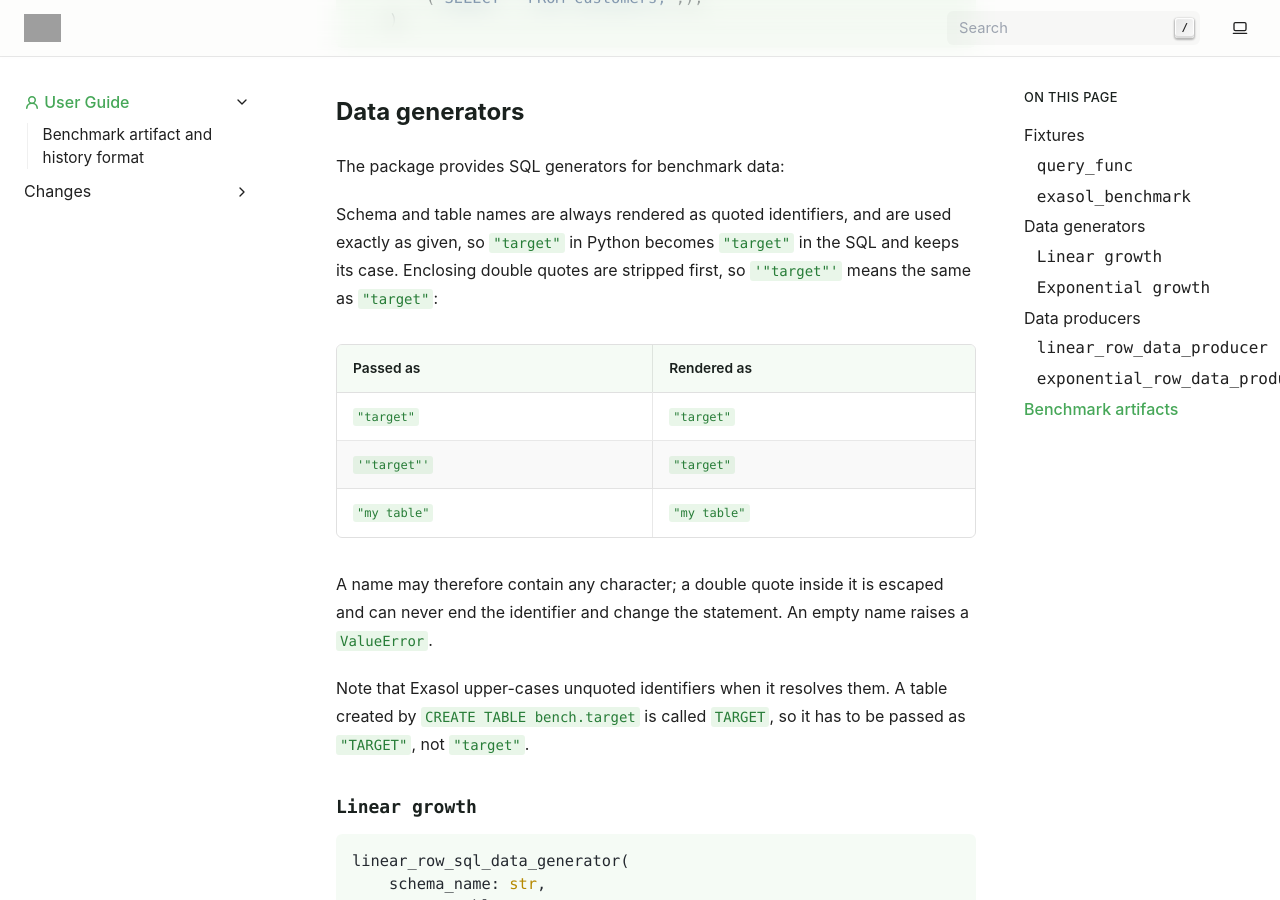
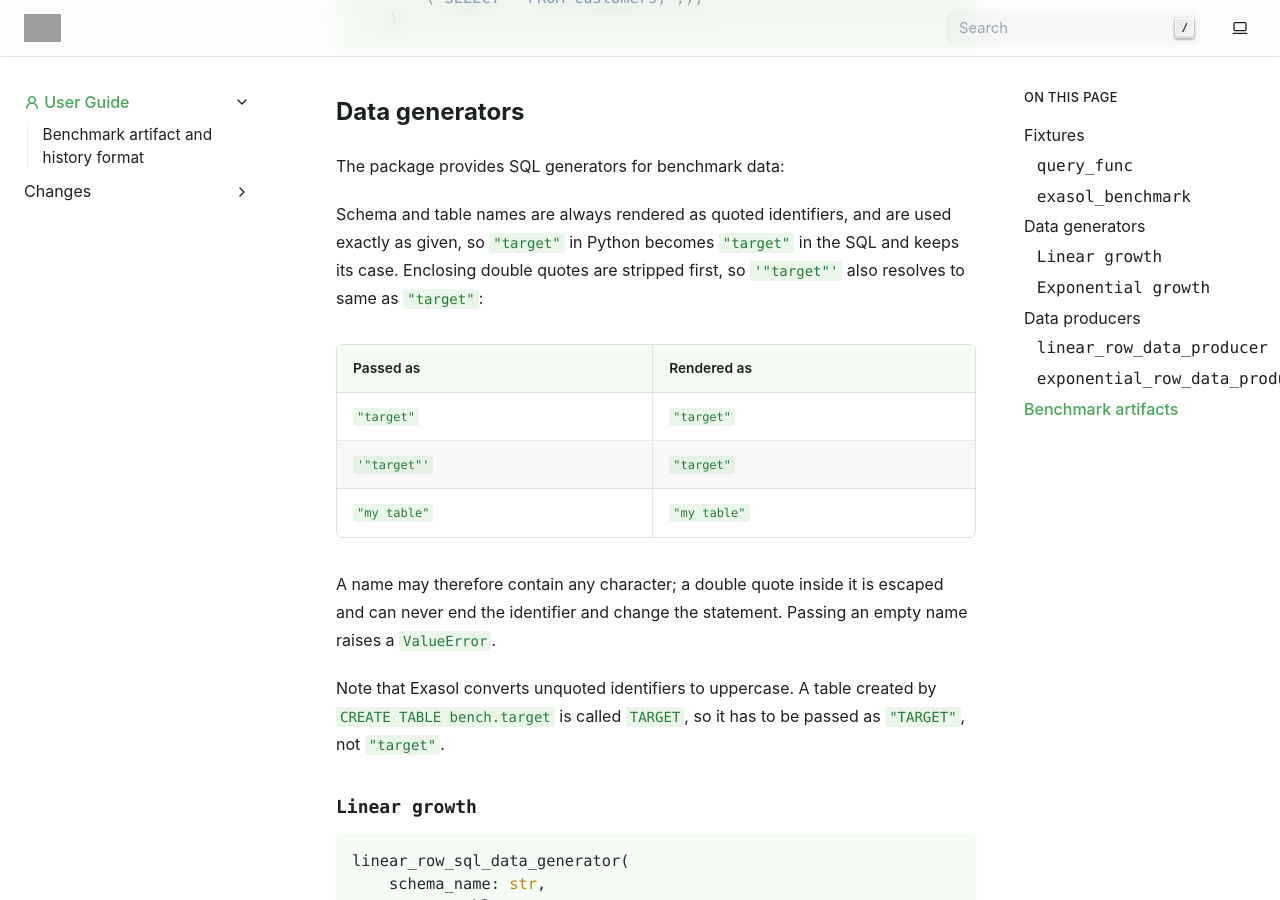
Before and after one commit to exasol/pytest-exasol-benchmark, a Sphinx documentation site: the page built from doc/user_guide.rst, in a window 1280 px wide and 900 px high, scrolled down 1286 px. Built offline with Sphinx 7.4.7, drawn with Linux system fonts in a browser that asks for light colours; pages that are not in the unit, such as notebooks, are missing from menus; grey boxes are pictures that could not be loaded.

Commit message:
Apply batched suggestions from code review
Co-authored-by: Ariel Schulz <43442541+ArBridgeman@users.noreply.github.com>

```diff
--- a/doc/user_guide.rst
+++ b/doc/user_guide.rst
@@ -53,7 +53,7 @@ The package provides SQL generators for benchmark data:
 
 Schema and table names are always rendered as quoted identifiers, and are used
 exactly as given, so ``"target"`` in Python becomes ``"target"`` in the SQL and keeps
-its case.  Enclosing double quotes are stripped first, so ``'"target"'`` means the
+its case.  Enclosing double quotes are stripped first, so ``'"target"'`` also resolves to
 same as ``"target"``:
 
 .. list-table::
@@ -69,10 +69,10 @@ same as ``"target"``:
      - ``"my table"``
 
 A name may therefore contain any character; a double quote inside it is escaped and
-can never end the identifier and change the statement.  An empty name raises a
+can never end the identifier and change the statement.  Passing an empty name raises a
 ``ValueError``.
 
-Note that Exasol upper-cases unquoted identifiers when it resolves them.  A table
+Note that Exasol converts unquoted identifiers to uppercase.  A table
 created by ``CREATE TABLE bench.target`` is called ``TARGET``, so it has to be passed
 as ``"TARGET"``, not ``"target"``.
 
```
Also changed, not shown: 1 other file.
